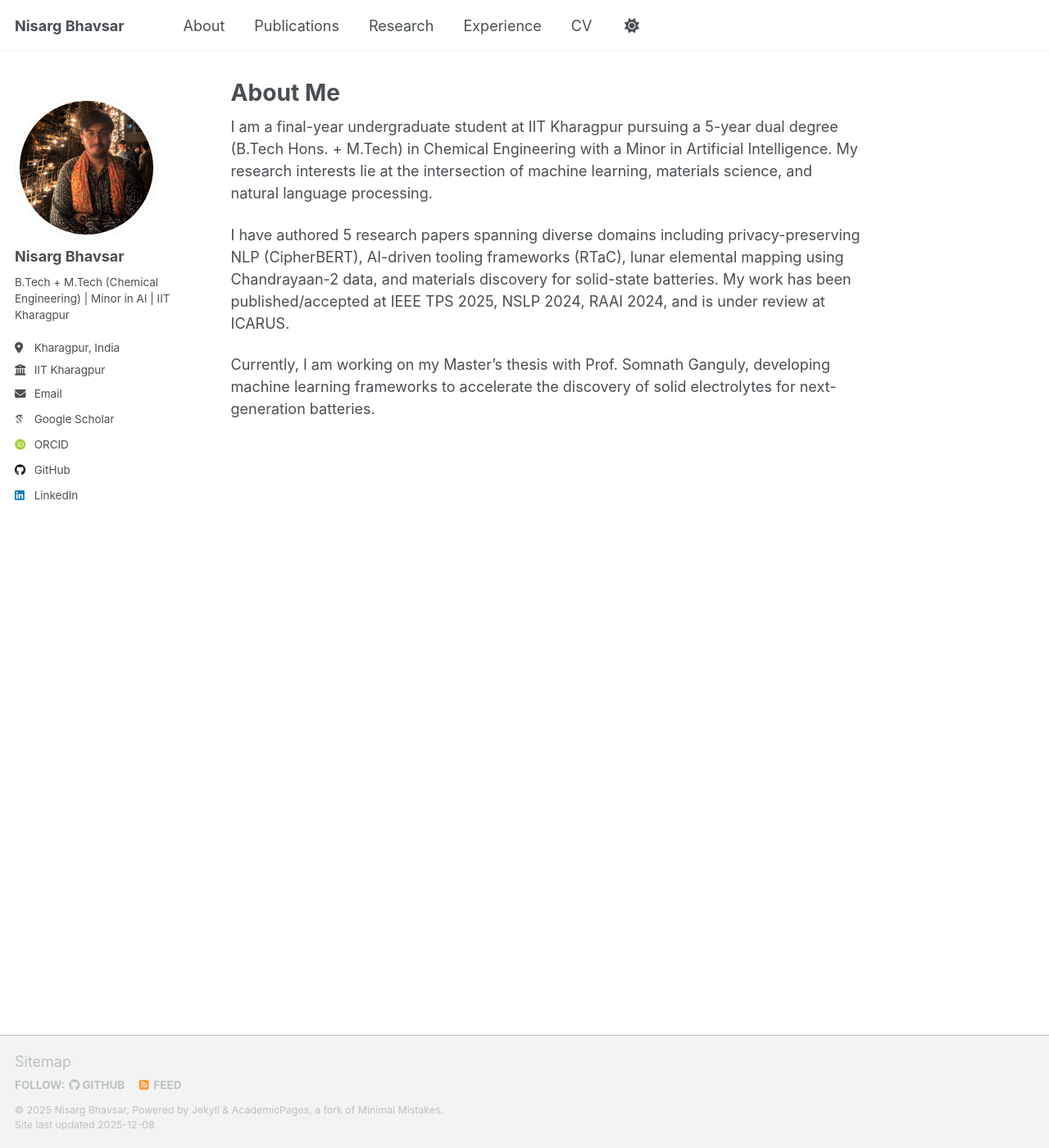
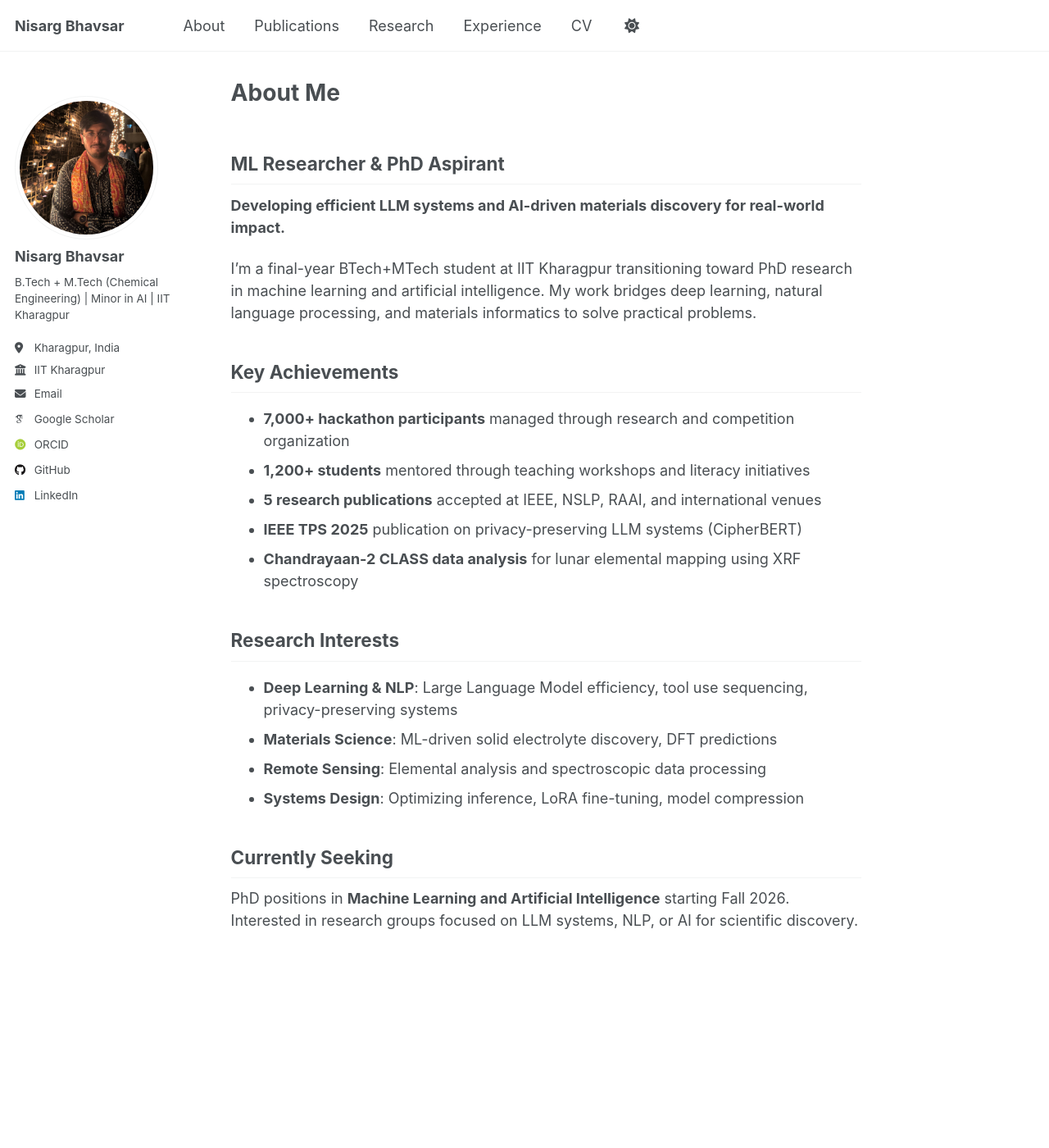
Before and after one commit to NisargBhavsar25/nisargbhavsar25.github.io, a Jekyll site: the page built from _pages/about.md, in a window 1280 px wide and 1400 px high. Shown: the whole window at 82% size. Built offline with Jekyll 4.4.1, drawn with Linux system fonts in a browser that asks for light colours; some web fonts are replaced; a script that is not in the unit is left out.

Commit message:
Enhance about.md with research positioning, achievements, and PhD aspirations

```diff
--- a/_pages/about.md
+++ b/_pages/about.md
@@ -8,8 +8,28 @@ redirect_from:
   - /about.html
 ---
 
-I am a final-year undergraduate student at IIT Kharagpur pursuing a 5-year dual degree (B.Tech Hons. + M.Tech) in Chemical Engineering with a Minor in Artificial Intelligence. My research interests lie at the intersection of machine learning, materials science, and natural language processing.
+## ML Researcher & PhD Aspirant
 
-I have authored 5 research papers spanning diverse domains including privacy-preserving NLP (CipherBERT), AI-driven tooling frameworks (RTaC), lunar elemental mapping using Chandrayaan-2 data, and materials discovery for solid-state batteries. My work has been published/accepted at IEEE TPS 2025, NSLP 2024, RAAI 2024, and is under review at ICARUS.
+**Developing efficient LLM systems and AI-driven materials discovery for real-world impact.**
 
-Currently, I am working on my Master's thesis with Prof. Somnath Ganguly, developing machine learning frameworks to accelerate the discovery of solid electrolytes for next-generation batteries.
+I'm a final-year BTech+MTech student at IIT Kharagpur transitioning toward PhD research in machine learning and artificial intelligence. My work bridges deep learning, natural language processing, and materials informatics to solve practical problems.
+
+
+## Key Achievements
+
+- **7,000+ hackathon participants** managed through research and competition organization
+- **1,200+ students** mentored through teaching workshops and literacy initiatives
+- **5 research publications** accepted at IEEE, NSLP, RAAI, and international venues
+- **IEEE TPS 2025** publication on privacy-preserving LLM systems (CipherBERT)
+- **Chandrayaan-2 CLASS data analysis** for lunar elemental mapping using XRF spectroscopy
+
+## Research Interests
+
+- **Deep Learning & NLP**: Large Language Model efficiency, tool use sequencing, privacy-preserving systems
+- **Materials Science**: ML-driven solid electrolyte discovery, DFT predictions
+- **Remote Sensing**: Elemental analysis and spectroscopic data processing
+- **Systems Design**: Optimizing inference, LoRA fine-tuning, model compression
+
+## Currently Seeking
+
+PhD positions in **Machine Learning and Artificial Intelligence** starting Fall 2026. Interested in research groups focused on LLM systems, NLP, or AI for scientific discovery.
```
